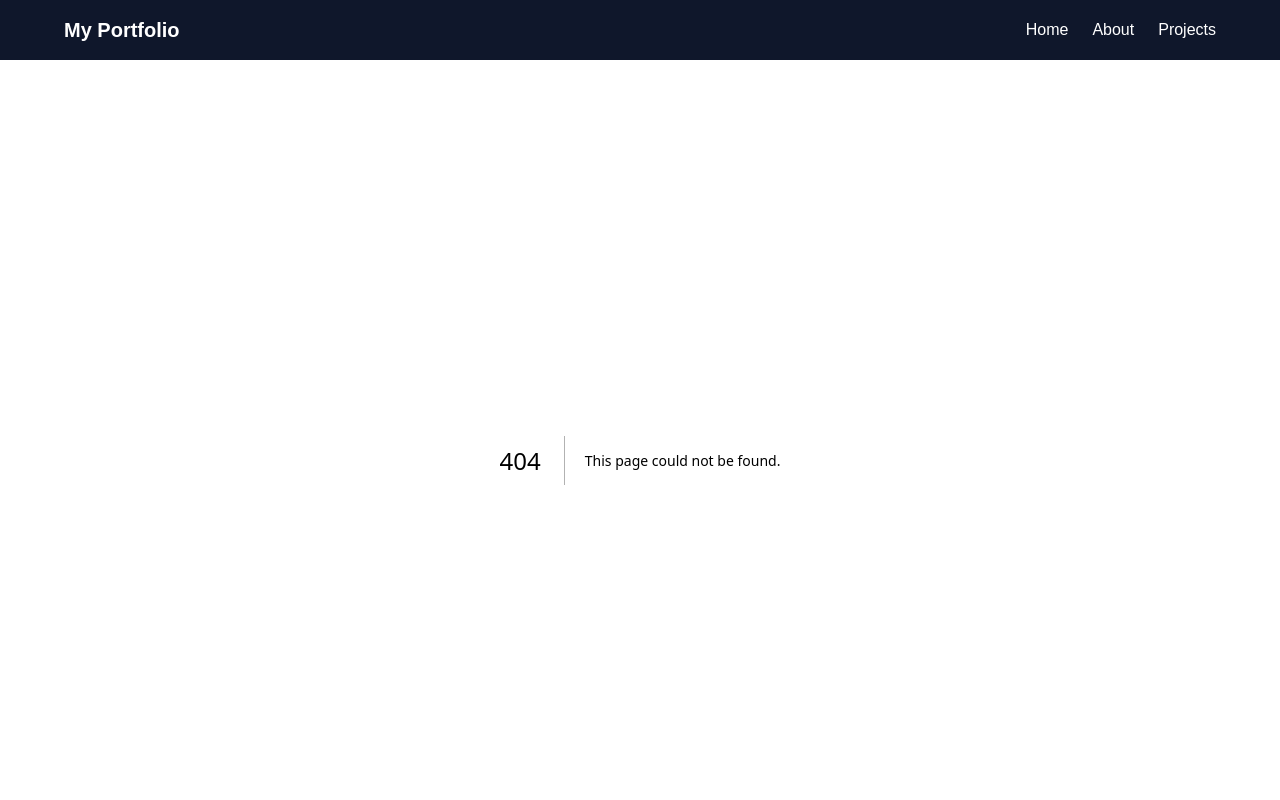
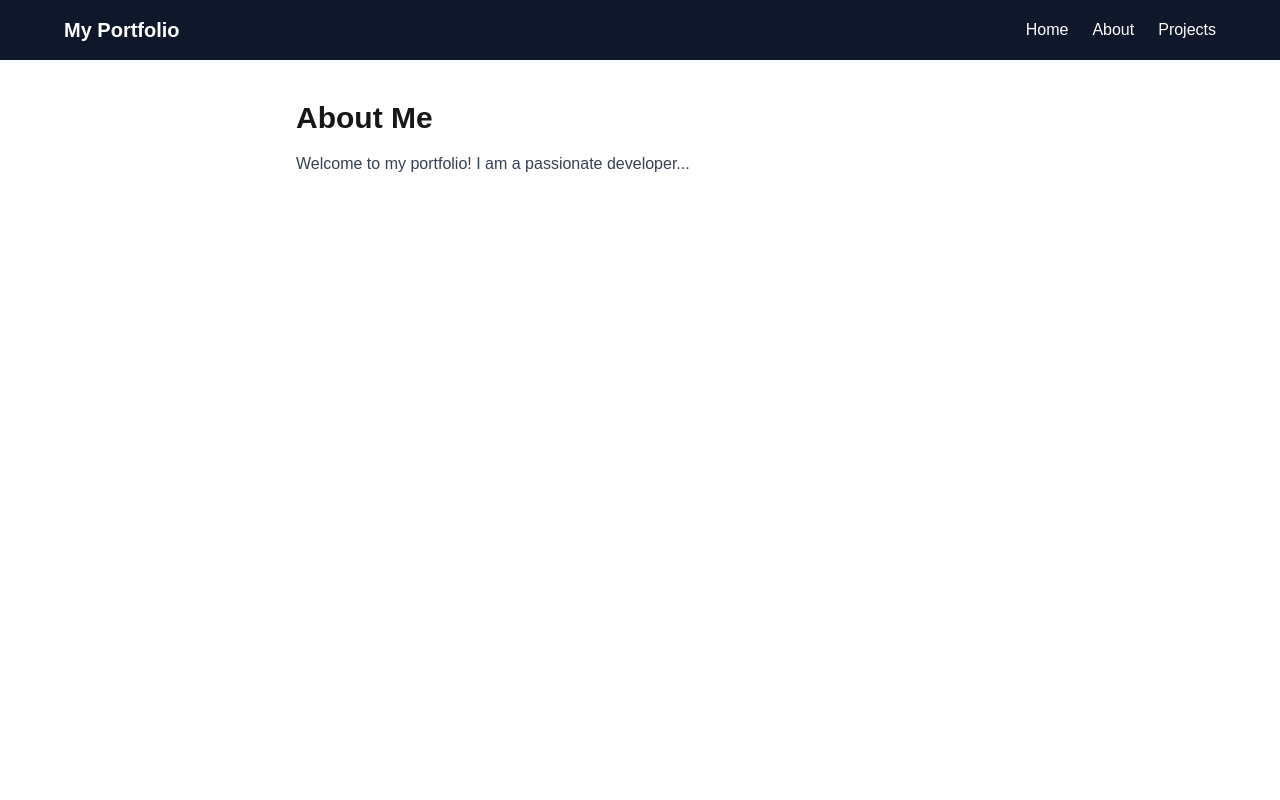
Before and after one commit to Momelezi1983/mohPortfolio, a Next.js app: page /about in a window 1280 px wide. Before the commit this address had no page. Shown: the top 800 px of the page. Built offline with nearby package versions, Linux system fonts and the light colour scheme.

Commit message:
Add About Me page and implement dynamic project routes

```diff
--- /dev/null
+++ b/app/about/page.tsx
@@ -0,0 +1,10 @@
+export default function About() {
+  return (
+    <div className="max-w-3xl mx-auto p-10">
+      <h1 className="text-3xl font-bold mb-4">About Me</h1>
+      <p className="text-gray-700">
+        Welcome to my portfolio! I am a passionate developer...
+      </p>
+    </div>
+  );
+}
```
